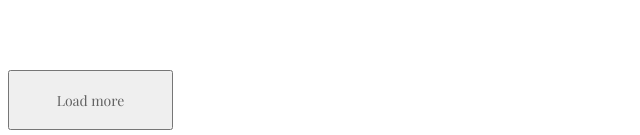
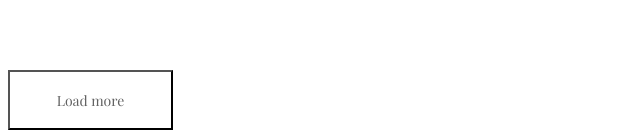
Before and after one commit to NikitaGory/LifeStyle, a plain HTML site: page index.html in a window 1280 px wide. Shown: the part 3330-3465 px from the top of the page, without its empty margins (0-640 px from the left). Drawn offline with nearby package versions, Linux system fonts and the light colour scheme.

Commit message:
Update style.css

```diff
--- a/style.css
+++ b/style.css
@@ -66,4 +66,6 @@
     color: #626262;
     width: 165px;
     height: 60px;
+    background-color: #ffff;
+    cursor: pointer;
 }
```
